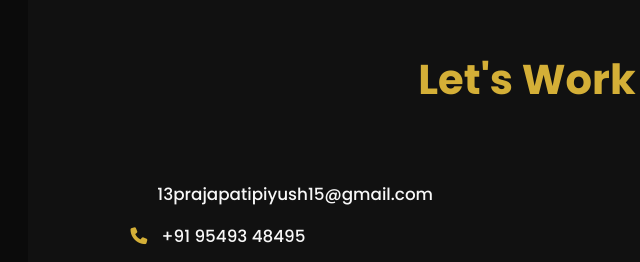
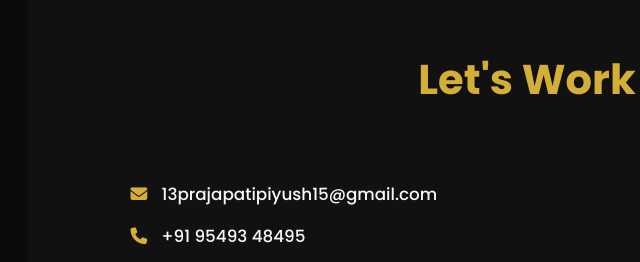
Before and after one commit to PIYUSHPRAJAPATI2715/portfolio, a plain HTML site: page index.html in a window 1280 px wide. Shown: the part 3884-4146 px from the top of the page, 12-652 px from the left. Drawn offline with nearby package versions, Linux system fonts and the light colour scheme; a small style sheet from the web is missing.

Commit message:
Update index.html

```diff
--- a/index.html
+++ b/index.html
@@ -236,7 +236,7 @@
       <!-- Contact Links -->
       <div class="contact-links">
         <a href="mailto:13prajapatipiyush15@gmail.com?subject=Hello%20Piyush">
-          <i class="solid fa-envelope"></i> 13prajapatipiyush15@gmail.com
+          <i class="fas fa-envelope"></i> 13prajapatipiyush15@gmail.com
         </a>
         <a href="tel:+919549348495">
           <i class="fa-solid fa-phone"></i> +91 95493 48495
```
